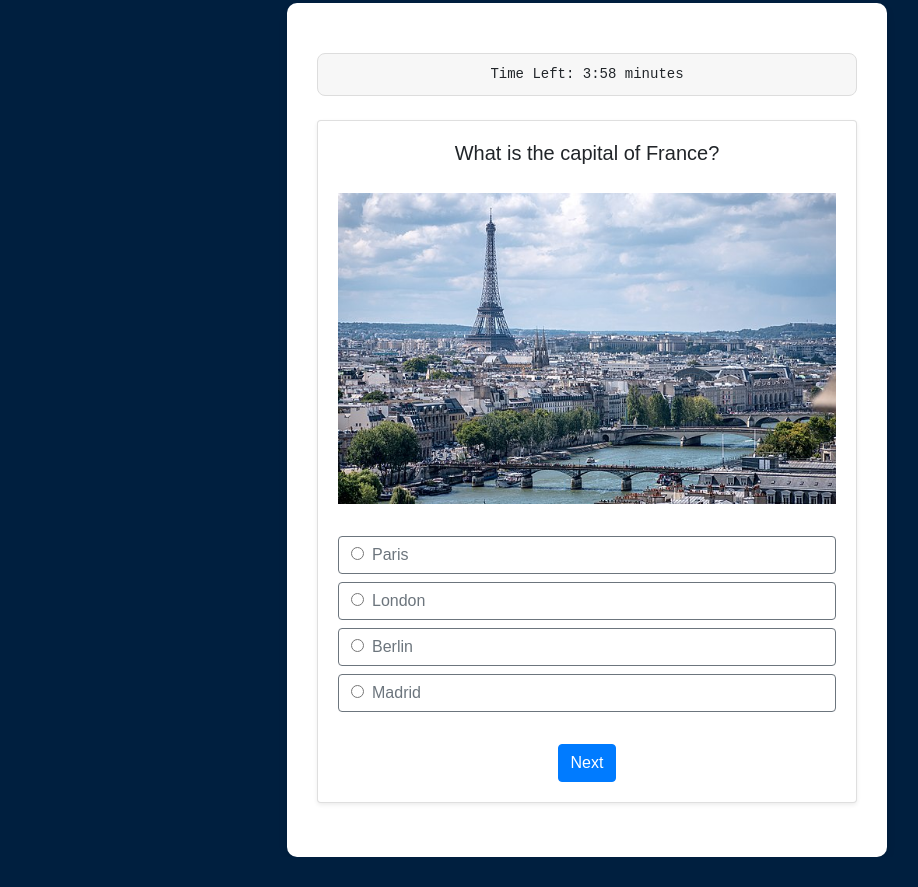
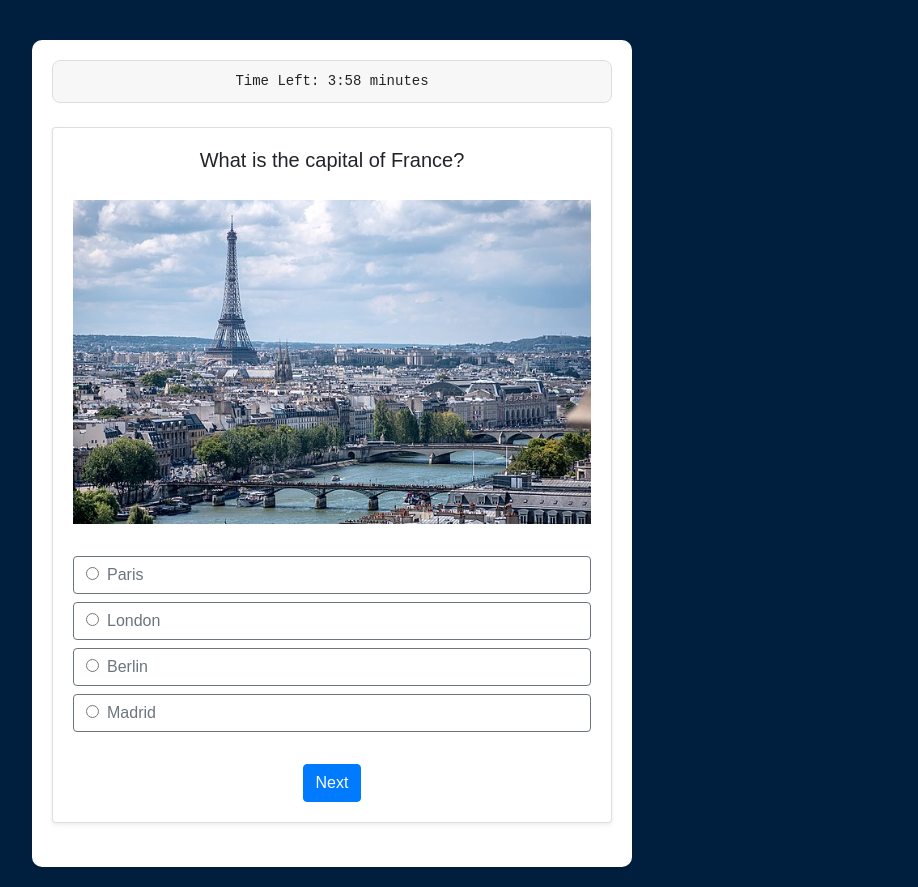
Before and after one commit to obsidianhead/quiz, a plain HTML site: page quiz.html in a window 1280 px wide. Both pictures are taken after a click on the button "Start Quiz". Shown: the whole page, without its empty margins (53-971 px from the left). Before the commit the page ends 857 px from the top, so only its background shows below. Drawn offline with nearby package versions, Linux system fonts and the light colour scheme.

Commit message:
resizing container and quiz-container

```diff
--- a/quiz.html
+++ b/quiz.html
@@ -11,8 +11,8 @@
 </head>
 
 <body>
-    <div class="container d-flex flex-column justify-content-center align-items-center vh-100">
-        <div id="quiz-container" class="col-12 col-md-8 col-lg-6">
+    <div class="container">
+        <div id="quiz-container">
             <!-- Quiz content will be dynamically injected here -->
         </div>
     </div>
--- a/styles.css
+++ b/styles.css
@@ -9,22 +9,47 @@ body {
     margin: 0;
     padding: 20px; /* Add padding to ensure content isn't cut off */
     box-sizing: border-box; /* Include padding in width/height calculations */
-    overflow-y: auto; /* Ensure scrolling if content is too tall */
+    overflow: auto; /* Allow scrolling if content is too tall */
 }
 
-/* Rest of your styles remain the same */
-#form-container, #quiz-container {
+/* Container Styles */
+#quiz-container {
     background-color: white;
-    padding: 30px;
+    padding: 20px; /* Adjust padding if needed */
     border-radius: 10px;
     box-shadow: 0 4px 8px rgba(0, 0, 0, 0.1);
     width: 100%;
     max-width: 600px; /* Optional max-width for readability */
     text-align: center;
     margin-top: 20px; /* Add margin to ensure it isn't too close to the top */
-    display: flex; /* Make it a flex container */
-    flex-direction: column; /* Arrange children vertically */
-    align-items: center; /* Center align children */
+    display: flex;
+    flex-direction: column;
+    align-items: center;
+    overflow: auto; /* Allow scrolling within the quiz container */
+    box-sizing: border-box; /* Include padding/border in width/height calculations */
+}
+
+/* Timer Styles */
+#quiz-timer {
+    width: 100%; /* Ensure it spans the width of the container */
+    padding: 10px;
+    border: 1px solid #ddd;
+    border-radius: 8px;
+    margin-bottom: 20px; /* Space between timer and quiz content */
+    box-sizing: border-box;
+    background-color: #f7f7f7;
+    font-size: 14px;
+    font-family: monospace;
+    text-align: center; /* Center align text within timer */
+}
+
+/* Card Styles */
+.card {
+    width: 100%; /* Ensure card takes up the full width of the container */
+    max-width: 100%; /* Prevent card from exceeding container width */
+    box-sizing: border-box; /* Include padding/border in width/height calculations */
+    margin: 0 auto; /* Center the card */
+    overflow: hidden; /* Prevent card overflow */
 }
 
 /* Styling for Quiz Question Options */
@@ -37,7 +62,8 @@ body {
     box-shadow: 0 2px 4px rgba(0, 0, 0, 0.1);
     transition: background-color 0.2s ease, box-shadow 0.2s ease; /* Smooth transition for hover effects */
     margin-bottom: 5px; /* Reduced margin for less spacing between answers */
-    width: 100%; /* Ensure full width for answer containers */
+    width: calc(100% - 30px); /* Ensure full width minus padding */
+    box-sizing: border-box; /* Include padding/border in width/height calculations */
 }
 
 /* Override Bootstrap Hover Effect */
@@ -55,8 +81,8 @@ body {
 }
 
 /* Output Area for JSON in Quiz Generator */
-#output, #quiz-timer {
-    width: 100%;
+#output {
+    width: calc(100% - 30px); /* Ensure full width minus padding */
     padding: 10px;
     border: 1px solid #ddd;
     border-radius: 8px;
@@ -66,7 +92,7 @@ body {
     background-color: #f7f7f7;
     font-size: 14px;
     font-family: monospace;
-    text-align: center; /* Center align text within timer */
+    text-align: center; /* Center align text within output */
 }
 
 /* Status Messages */
@@ -76,3 +102,52 @@ body {
     margin-bottom: 15px;
     text-align: center;
 }
+
+/* Responsive adjustments */
+@media (max-width: 600px) {
+    #quiz-container {
+        padding: 15px; /* Adjust padding for smaller screens */
+        margin-top: 10px; /* Reduce margin */
+    }
+
+    .checkbox-label {
+        width: 100%; /* Ensure full width on smaller screens */
+    }
+
+    .btn {
+        width: 100%; /* Ensure full width on smaller screens */
+        max-width: 100%; /* Remove max-width restriction */
+    }
+
+    #quiz-timer, #output {
+        font-size: 12px; /* Reduce font size for better fit */
+    }
+}
+
+/* Ensure images fit within their container */
+img.img-fluid {
+    max-width: 100%;
+    height: auto;
+    box-sizing: border-box; /* Include padding/border in width/height calculations */
+}
+
+/* Ensure buttons fit within their container */
+.btn {
+    max-width: 100%;
+    box-sizing: border-box; /* Include padding/border in width/height calculations */
+}
+
+/* Flex Container and Items */
+.flex-container {
+    width: 100%;
+    box-sizing: border-box;
+    display: flex;
+    flex-direction: column;
+    align-items: center;
+}
+
+/* Prevent overflow of flex items */
+.flex-container > * {
+    max-width: 100%;
+    box-sizing: border-box;
+}
```
Also changed, not shown: README.MD.
